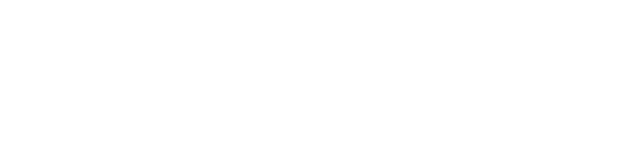
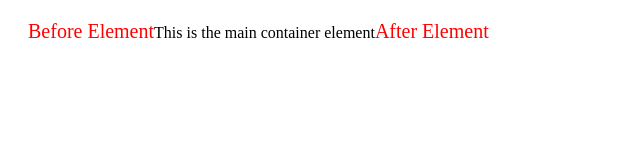
Before and after one commit to acciojob/pseudo-class-nithishmaile, a website: page main.html in a window 1280 px wide. Shown: the whole page, without its empty margins (0-640 px from the left). Drawn offline with Linux system fonts and the light colour scheme.

Commit message:
created a submission

```diff
--- a/main.html
+++ b/main.html
@@ -4,6 +4,21 @@
 
 <head>
 	<link rel="stylesheet" href="styles.css">
+	<style>
+		#container{
+			margin:20px;
+		}
+		#container::after{
+			content:"After Element";
+			font-size:20px;
+			color:#f00;
+		}
+		#container::before{
+			content:"Before Element";
+			font-size:20px;
+			color:#f00;
+		}
+	</style>
 </head>
 
 <body>
--- a/script.js
+++ b/script.js
@@ -1 +1,6 @@
 //your JS code here. If required.
+const div=document.createElement("div");
+const body=document.querySelector("body");
+div.id="container";
+div.textContent="This is the main container element"
+body.appendChild(div)
```
